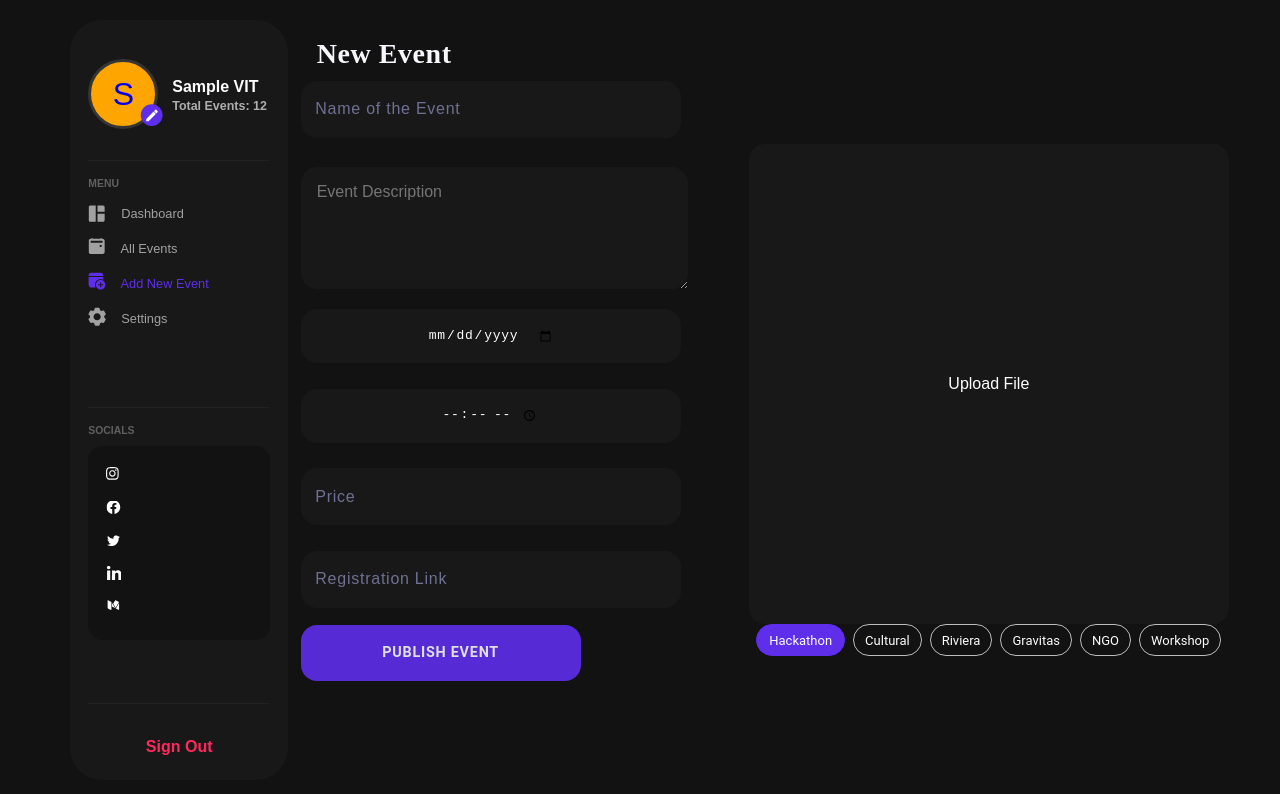
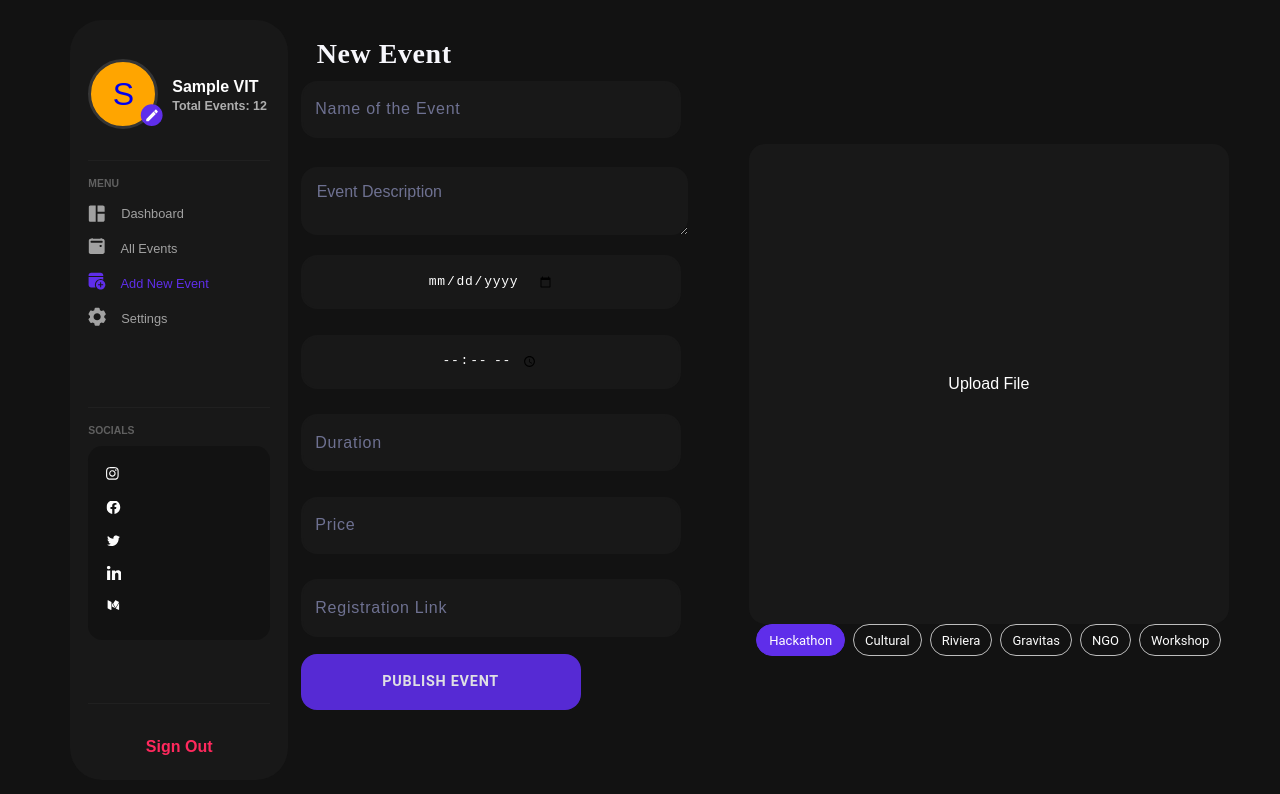
Before and after one commit to panshuljindal/Evo-Admin-Portal, a React (Create React App) app: page /new in a window 1280 px wide. Shown: the top 794 px of the page. Built offline with nearby package versions, Linux system fonts and the light colour scheme; no server answers.

Commit message:
Added new event

```diff
--- a/src/screens/AllEvents/AllEvents.css
+++ b/src/screens/AllEvents/AllEvents.css
@@ -5,9 +5,10 @@
 }
 
 .row {
+	width: 100%;
 	display: flex;
 	flex-direction: row;
-	width: 100%;
+	flex-wrap: wrap;
 }
 
 .eventcard {
--- a/src/screens/AllEvents/AllEvents.js
+++ b/src/screens/AllEvents/AllEvents.js
@@ -44,6 +44,7 @@ function AllEvents() {
 				<div className="middle-dash-events">
 					<h3 className="event-heading">All Events (0{events.length})</h3>
 					<div className="row">
+
 						{events.map((i, ind) => {
 
 							return (
@@ -62,6 +63,7 @@ function AllEvents() {
 
 						}
 					</div>
+
 				</div>
 			</div>
 		</div>
--- a/src/screens/Dashboard/Dashboard.js
+++ b/src/screens/Dashboard/Dashboard.js
@@ -29,9 +29,9 @@ function Dashboard() {
 				}
 			)
 			.then((res) => {
-				setEvents(res.data.upcomingEvents);
-				setlikedEvents(res.data.likedEvents);
-				setViewedEvents(res.data.viewedEvents);
+				setEvents(res.data.upcomingEvents.slice(0, 2));
+				setlikedEvents(res.data.likedEvents.slice(0, 2));
+				setViewedEvents(res.data.viewedEvents.slice(0, 2));
 			})
 			.catch((err) => {
 				console.log(err);
--- a/src/screens/NewEvent/NewEvent.css
+++ b/src/screens/NewEvent/NewEvent.css
@@ -9,6 +9,15 @@
 	justify-content: left;
 	align-items: left;
 	/* background-color: red; */
+}
+
+.main {
+	height: 100vh;
+	width: 100vw;
+	margin: 0;
+	padding: 0;
+	display: flex;
+	flex-direction: row;
 }
 
 .filledButton {
--- a/src/screens/NewEvent/NewEvent.js
+++ b/src/screens/NewEvent/NewEvent.js
@@ -10,6 +10,8 @@ import Chip from "@mui/material/Chip";
 import Stack from "@mui/material/Stack";
 import axios from "axios";
 import Button from "@mui/material/Button"
+import Banner from "../../components/Banner"
+import { useHistory } from "react-router-dom";
 
 const TextArea = styled(TextareaAutosize)(() => ({
 	width: "84%",
@@ -25,9 +27,9 @@ const TextArea = styled(TextareaAutosize)(() => ({
 		outline: "none",
 		border: "none",
 	},
-	"&:placeholder": {
+	"&::placeholder": {
 		fontFamily: "poppins, sans-serif",
-		color: "#6E7191",
+		color: "#6e7191",
 	},
 }));
 
@@ -47,9 +49,19 @@ const ChipBackground = styled(Chip)(() => ({
 }));
 
 function NewEvent() {
-	const [date, setDate] = useState(null);
-	const [registrationLink, setRegistrationLink] = useState(null);
-	const [time, setTime] = useState(null);
+	const history = useHistory()
+	const [date, setDate] = useState("");
+	const [registrationLink, setRegistrationLink] = useState("");
+	const [time, setTime] = useState("");
+	const [name, setName] = useState("");
+	const [description, setDescription] = useState("")
+	const [price, setPrice] = useState(null)
+	const [duration, setDuration] = useState(null)
+	const [banner, setBanner] = useState({
+		data: "",
+		value: false,
+		isOk: false,
+	});
 	const [tags, setTags] = useState({
 		Hackathon: true,
 		Riviera: false,
@@ -76,61 +88,109 @@ function NewEvent() {
 		setTags({ ...tags, [name]: !tags[name] });
 	};
 	const handleSubmit = () => {
-		console.log("Button Pressed");
-		// const data = {
-		// 	name: formValues.title,
-		// 	info: formValues.data,
-		// 	poster: formValues.image,
-		// 	timstamp: date,
-		// 	duration: time,
-		// 	registrationLink: registrationLink
+		const eventType = []
+		for (const key in tags) {
+			if (tags[key]) {
+				eventType.push(key)
+			}
+		}
+		const data = {
+			name: name,
+			info: description,
+			poster: formValues.data.slice(23),
+			price: price,
+			timestamp: Date.parse(date + " " + time) / 1000,
+			duration: duration,
+			registrationLink: registrationLink,
+			eventType: eventType
+		};
+		console.log(JSON.stringify(data))
+		const headers = {
+			headers: {
+				"auth-token": localStorage.getItem("token"),
+			}
+		}
+		axios
+			.post("https://evo-backend-production.up.railway.app/events/create", data, headers)
+			.then((res) => {
+				if (res.status == 200) {
+					setBanner({
+						data: "Event Added Successfully",
+						value: true,
+						isOk: true,
+					});
+					setInterval(() => {
+						history.push("/dashboard")
+					}, 1500);
+				}
 
-		// };
-		// console.log(data)
-		// console.log(chips)
-		// axios
-		// 	.post("https://evo-backend-production.up.railway.app/events/create",
-		// 		{
-		// 			headers: {
-		// 				"auth-token": localStorage.getItem("token"),
+			}).catch((error) => {
+				console.log(error)
 
-		// 			},
-
-		// 		}
-		// 	)
+			})
 	};
 
 	return (
-		<div>
+		<div className="main">
+			<Banner
+				open={banner.value}
+				setOpen={(value) => {
+					setBanner((prev) => {
+						return {
+							...prev,
+							value: value,
+						};
+					});
+				}}
+				text={banner.data}
+				isOk={banner.isOk}
+			/>
 			<div className="cont-dash">
 				<div className="left">
 					<Navbar />
 				</div>
 				<div className="middle-new">
 					<p className="title">New Event</p>
-					<InputBox type="text" place="Name of the Event" />
+					<InputBox
+						type="text"
+						place="Name of the Event"
+						value={name}
+						onChange={(e) => setName(e.target.value)}
+					/>
 					<TextArea
 						aria-label="minimum height"
-						minRows={5}
+						minRows={2}
 						placeholder="Event Description"
+						onChange={(e) => setDescription(e.target.value)}
 					/>
 					<InputBox
 						type="date"
 						place="Date of the Event"
 						value={date}
-						onChange={(newValue) => setDate(newValue)}
+						onChange={(newValue) => setDate(newValue.target.value)}
 					/>
 					<InputBox
 						type="time"
 						place="Time Duration"
-						value={date}
-						onChange={(newValue) => setTime(newValue)}
+						value={time}
+						onChange={(newValue) => setTime(newValue.target.value)}
 					/>
-					<InputBox type="number" place="Price" />
+					<InputBox
+						type="number"
+						place="Duration"
+						value={duration}
+						onChange={(newValue) => setDuration(newValue.target.value)}
+					/>
+					<InputBox
+						type="number"
+						place="Price"
+						value={price}
+						onChange={(newValue) => setPrice(newValue.target.value)}
+					/>
 					<InputBox
 						type="link"
 						place="Registration Link"
-						onChange={(newValue) => setRegistrationLink(newValue)}
+						onChange={(newValue) => setRegistrationLink(newValue.target.value)}
 					/>
 					<Button className="filledButton" text="" onClick={handleSubmit} >Publish Event</Button>
 				</div>
--- a/src/screens/components/InputBox.js
+++ b/src/screens/components/InputBox.js
@@ -1,5 +1,6 @@
 import React from "react";
 import styled from "styled-components";
+import InputAdornment from "@mui/material/InputAdornment";
 
 const InputBx = styled.input`
 	width: 90%;
@@ -30,8 +31,7 @@ const InputBx = styled.input`
 	&::placeholder {
 		font-size: 16px;
 		line-height: 28px;
-		/* identical to box height, or 175% */
-
+		fontFamily: "poppins";
 		letter-spacing: 0.75px;
 
 		color: #6e7191;
@@ -44,7 +44,21 @@ const InputBx = styled.input`
 `;
 
 const InputBox = (props) => {
-	return <InputBx type={props.type} placeholder={props.place}></InputBx>;
+	return (
+		<InputBx
+			type={props.type}
+			placeholder={props.place}
+			variant="outlined"
+			InputProps={{
+				startAdornment: (
+					<InputAdornment position="start">
+						{props.logo}
+					</InputAdornment>
+				),
+			}}
+			{...props}
+		></InputBx>
+	);
 };
 
 export default InputBox;
```
